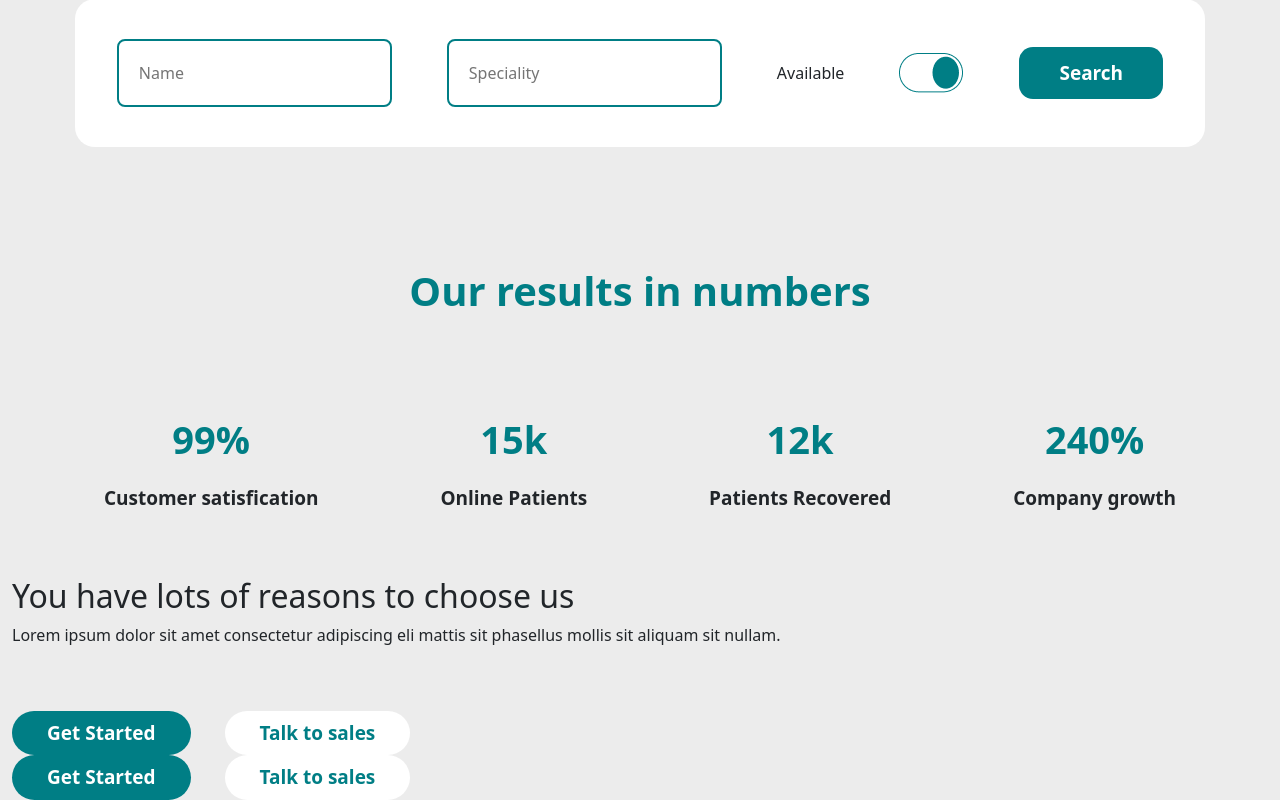
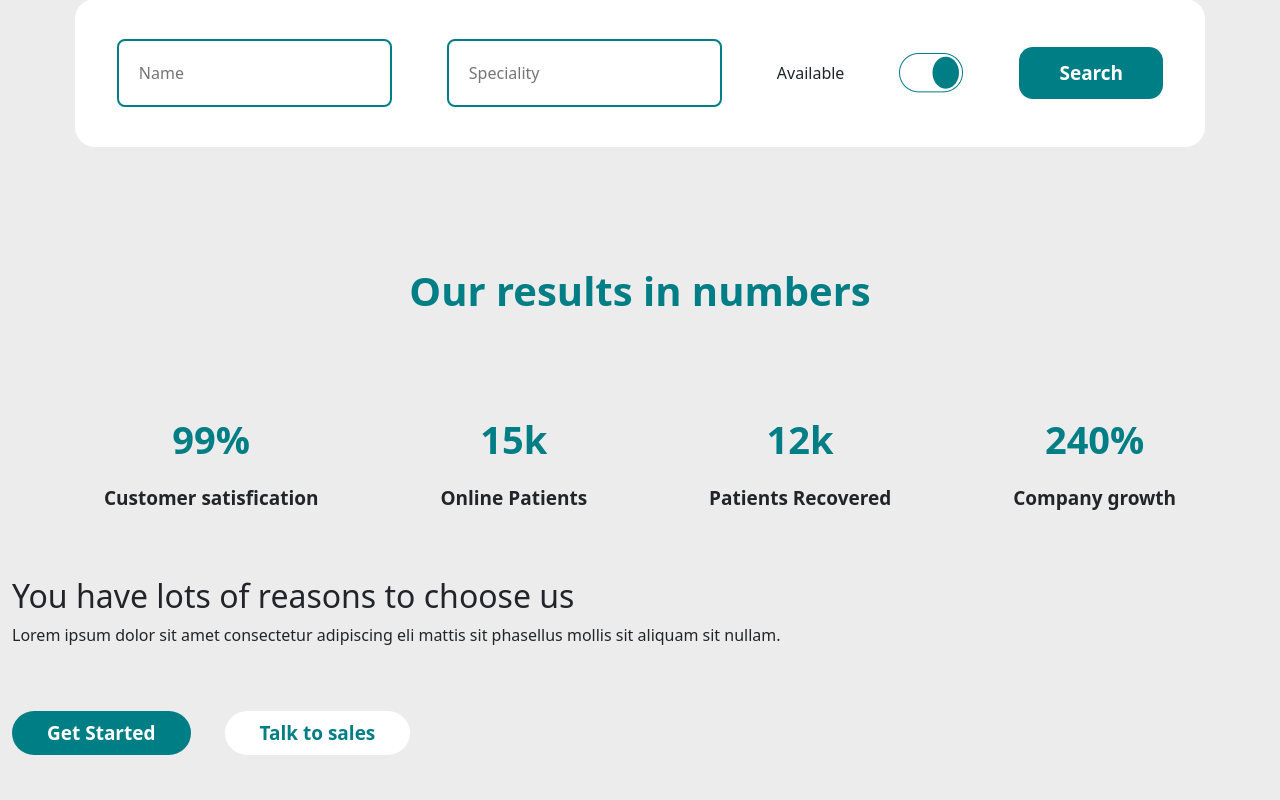
Before and after one commit to AhmedMaster28/doctorAppointment_webApplication, a plain HTML site: page index.html in a window 1280 px wide. Shown: the part 705-1505 px from the top of the page. After the commit the page ends 1460 px from the top, so only its background shows below. Drawn offline with nearby package versions, Linux system fonts and the light colour scheme; a web font is replaced by a local one.

Commit message:
added ok

```diff
--- a/index.html
+++ b/index.html
@@ -159,15 +159,10 @@
                         <button class="Started">Get Started</button>
                         <button class="Started white">Talk to sales</button>
                     </div>
+
                 </div>
             </section>
 
-
-            <div class="btnn">
-
-                <button class="Started">Get Started</button>
-                <button class="Started white">Talk to sales</button>
-            </div>
 
 
 
```
